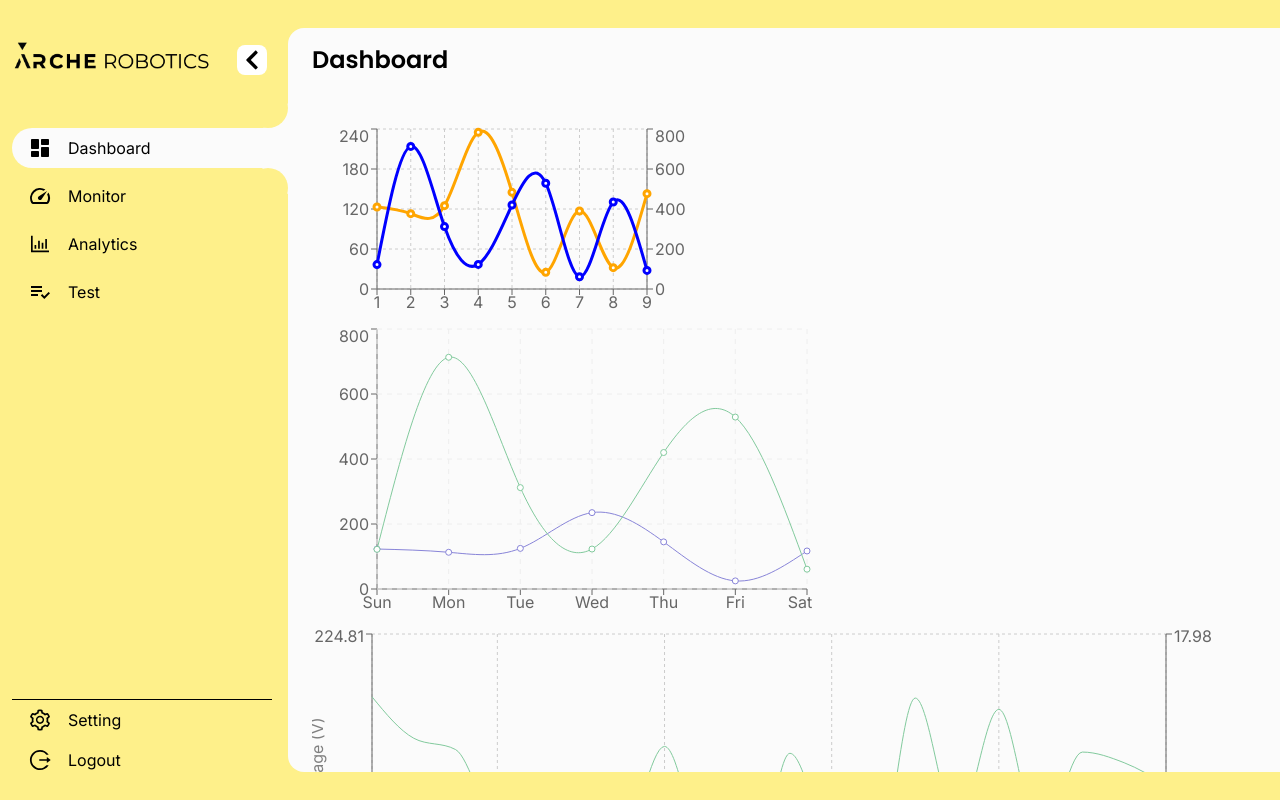
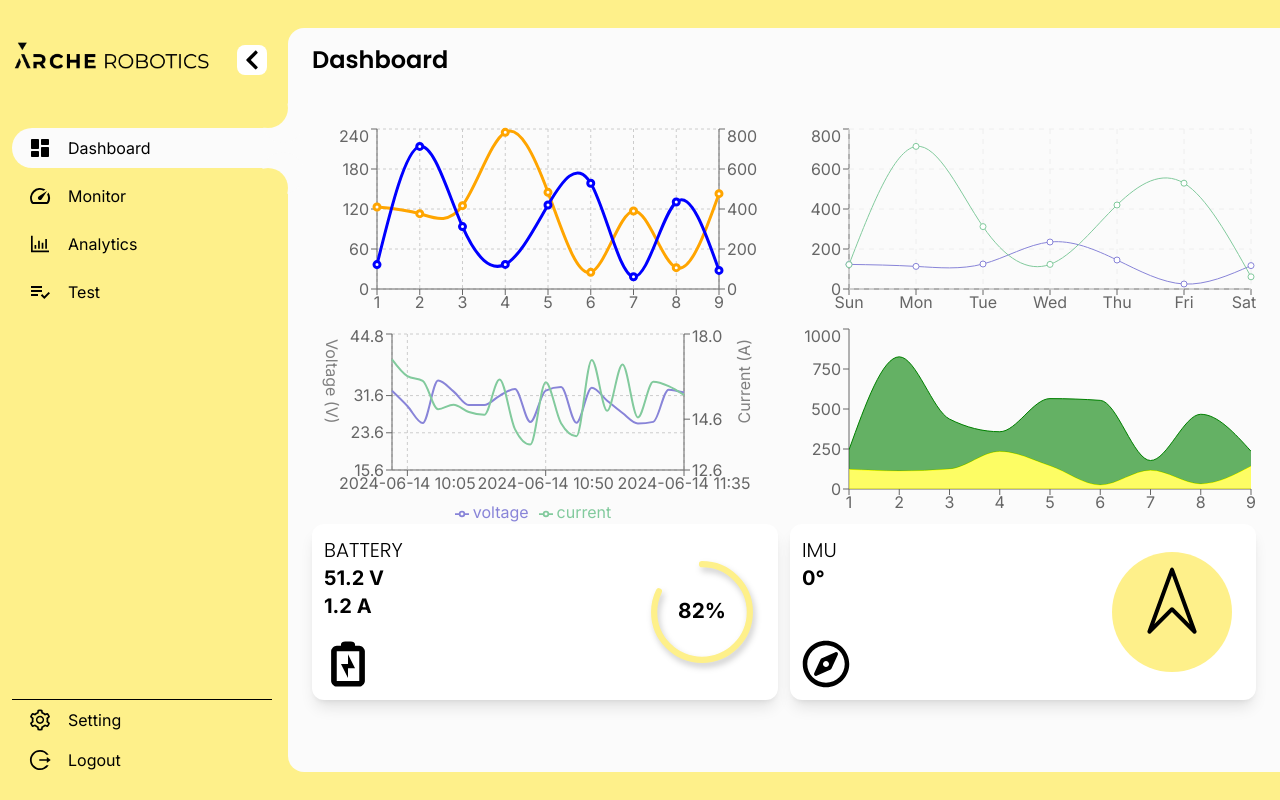
Before and after one commit to YePeOn7/robot_local_web_app, a Next.js app: page /dashboard in a window 1280 px wide. Built offline with nearby package versions, Linux system fonts and the light colour scheme.

Commit message:
update chart samples

```diff
--- a/src/app/dashboard/page.tsx
+++ b/src/app/dashboard/page.tsx
@@ -1,19 +1,22 @@
 import React from 'react'
 import Sidebar from '@/components/Sidebar'
 import { BatteryCard, IMUCard } from '@/components/InfoCard/InfoCard'
-import { SampleChart1, SampleChart2, SampleChart3 } from '@/components/SampleCharts'
+import { SampleAreaChart, SampleChart1, SampleChart2, SampleChart3 } from '@/components/SampleCharts'
 
 const Content = () => {
   return (
     <div className='py-7 h-screen bg-primary flex-1 '>
       <div className="content bg-bgColor h-full rounded-l-2xl px-6 py-4 overflow-y-scroll">
         <h1 className="text-2xl font-semibold mb-12 font-poppins"> Dashboard</h1>
-        <SampleChart1/>
-        <SampleChart2/>
-        <SampleChart3/>
+        <div className="grid grid-cols-1 md:grid-cols-2">
+          <SampleChart1 />
+          <SampleChart2 />
+          <SampleChart3 />
+          <SampleAreaChart />
+        </div>
         <div className='flex gap-3'>
-          <BatteryCard soc={82} voltage={51.2} current={1.2}/>
-          <IMUCard angle={0}/>
+          <BatteryCard soc={82} voltage={51.2} current={1.2} />
+          <IMUCard angle={0} />
         </div>
       </div>
     </div>
--- a/src/components/SampleCharts.tsx
+++ b/src/components/SampleCharts.tsx
@@ -7,7 +7,17 @@ import {
   Tooltip,
   ResponsiveContainer,
   Legend,
+  AreaChart,
+  Area,
+  TooltipProps,
 } from 'recharts';
+import { Payload } from 'recharts/types/component/DefaultLegendContent';
+
+interface CustomXAxisTickProps {
+  x: number;
+  y: number;
+  payload: Payload;
+}
 
 const SampleChart1 = () => {
 
@@ -26,6 +36,7 @@ const SampleChart1 = () => {
 
 
   return (
+    <ResponsiveContainer id='sample-chart-1' width="100%" height={200}>
       <LineChart width={400}
         height={200} data={data}>
         <CartesianGrid strokeDasharray="3 3" />
@@ -40,6 +51,7 @@ const SampleChart1 = () => {
           type="natural" dataKey="z"
           stroke="blue" strokeWidth={3} />
       </LineChart>
+    </ResponsiveContainer>
   );
 }
 
@@ -57,6 +69,7 @@ const SampleChart2 = () => {
   ];
 
   return (
+    <ResponsiveContainer id='sample-chart-2' width="100%" height={200} >
       <LineChart width={500} height={300} data={data}>
         <XAxis dataKey="x" />
         <YAxis />
@@ -66,6 +79,7 @@ const SampleChart2 = () => {
         {/* <Line type="monotone" dataKey="amt" stroke="red" /> */}
         <Tooltip />
       </LineChart>
+    </ResponsiveContainer>
   );
 }
 
@@ -74,7 +88,7 @@ const SampleChart3 = () => {
   const generateData = () => {
     const data = [];
     const startTime = new Date('2024-06-14T10:00:00');
-    const voltageBase = 120;
+    const voltageBase = 30;
     const currentBase = 15;
 
     for (let i = 0; i < 20; i++) {
@@ -94,29 +108,99 @@ const SampleChart3 = () => {
 
   const data = generateData();
 
+  const formatTick = (tick:number) => tick.toFixed(1);
+
+  const tooltipStyles = {
+    container: {
+      backgroundColor: 'var(--primary-color)',
+      border: '1px solid #ccc',
+      padding: '5px',
+      fontSize: '12px', // Smaller font size
+      lineHeight: '1.2',
+      borderRadius: '10px'
+    },
+    label: {
+      margin: 0,
+      fontWeight: '500',
+    },
+    item: {
+      margin: 0,
+    },
+  };
+
+  const CustomTooltip: React.FC<TooltipProps<number, string>> = ({ active, payload, label }) => {
+    if (active && payload && payload.length) {
       return (
-    <ResponsiveContainer width="100%" height={400}>
+        <div className="custom-tooltip" style={tooltipStyles.container}>
+          <p style={tooltipStyles.label}>{`${label}`}</p>
+          {payload.map((entry, index) => (
+            <p key={`item-${index}`} style={tooltipStyles.item}>
+              {`${entry.name}: ${entry.value}`}
+            </p>
+          ))}
+        </div>
+      );
+    }
+
+    return null;
+  };
+
+  return (
+    <ResponsiveContainer id='sample-chart-3' width="100%" height={200}>
       <LineChart
         data={data}
         margin={{
-          top: 10, right: 30, left: 0, bottom: 0,
+          top: 10, right: 40, left: 20, bottom: 0,
         }}
       >
         <CartesianGrid strokeDasharray="3 3" />
-        <XAxis dataKey="time" />
-        <YAxis yAxisId="left" label={{ value: 'Voltage (V)', angle: -90, position: 'insideLeft' }} domain={['dataMin - 100', 'dataMax + 100']} />
-        <YAxis yAxisId="right" orientation="right" label={{ value: 'Current (A)', angle: -90, position: 'insideRight' }} domain={['dataMin - 1', 'dataMax + 1']} />
-        <Tooltip />
+        <XAxis dataKey="time"/>
+        <YAxis yAxisId="left" tickFormatter={formatTick} label={{ value: 'Voltage (V)', angle: 90, position: 'insideTopLeft' }} domain={['dataMin - 10', 'dataMax + 10']} />
+        <YAxis yAxisId="right" tickFormatter={formatTick} orientation="right" label={{ value: 'Current (A)', angle: -90, position: 'insideTopRight' }} domain={['dataMin - 1', 'dataMax + 1']} />
+        <Tooltip content={<CustomTooltip />}/>
         <Legend />
-        <Line yAxisId="left" type="monotone" dataKey="voltage" stroke="#8884d8" dot={false}/>
-        <Line yAxisId="right" type="monotone" dataKey="current" stroke="#82ca9d" dot={false}/>
+        <Line yAxisId="left" type="monotone" dataKey="voltage" stroke="#8884d8" dot={false} strokeWidth={2} />
+        <Line yAxisId="right" type="monotone" dataKey="current" stroke="#82ca9d" dot={false} strokeWidth={2} />
       </LineChart>
     </ResponsiveContainer>
+  )
+}
+
+const SampleAreaChart = () => {
+   // Sample data
+   const data = [
+    { x: 1, y: 123, z: 122 },
+    { x: 2, y: 113, z: 713 },
+    { x: 3, y: 125, z: 312 },
+    { x: 4, y: 235, z: 123 },
+    { x: 5, y: 145, z: 420 },
+    { x: 6, y: 25, z: 529 },
+    { x: 7, y: 117, z: 61 },
+    { x: 8, y: 32, z: 435 },
+    { x: 9, y: 143, z: 93 },
+  ];
+
+  return (
+    <>
+    <ResponsiveContainer id='sample-area-chart' width='100%' height={200}>
+      <AreaChart width={500} height={200} data={data}>
+        <XAxis dataKey='x'/>
+        <YAxis/>
+
+
+        <Area dataKey='y' type='monotone' fill='yellow' stroke='yellow' stackId='1'/>
+        <Area dataKey='z' type='monotone' fill='green' stroke='green' stackId='1'/>
+        {/* <Area dataKey='y' type='monotone' fill='yellow' stroke='yellow'/>
+        <Area dataKey='z' type='monotone' fill='green' stroke='green'/> */}
+      </AreaChart>
+    </ResponsiveContainer>
+    </>
   )
 }
 
 export {
   SampleChart1,
   SampleChart2,
-  SampleChart3
+  SampleChart3,
+  SampleAreaChart
 };
```
Lines whose indentation alone changed are shown as unchanged.
